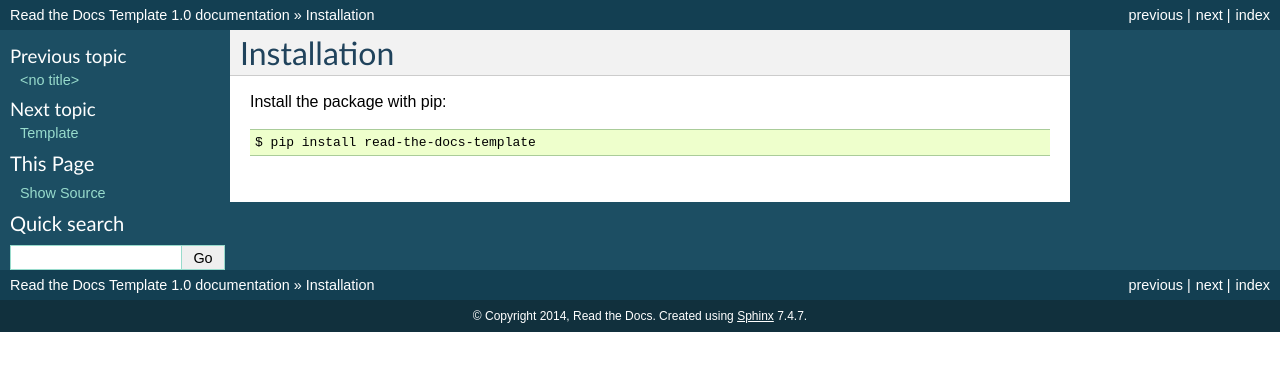
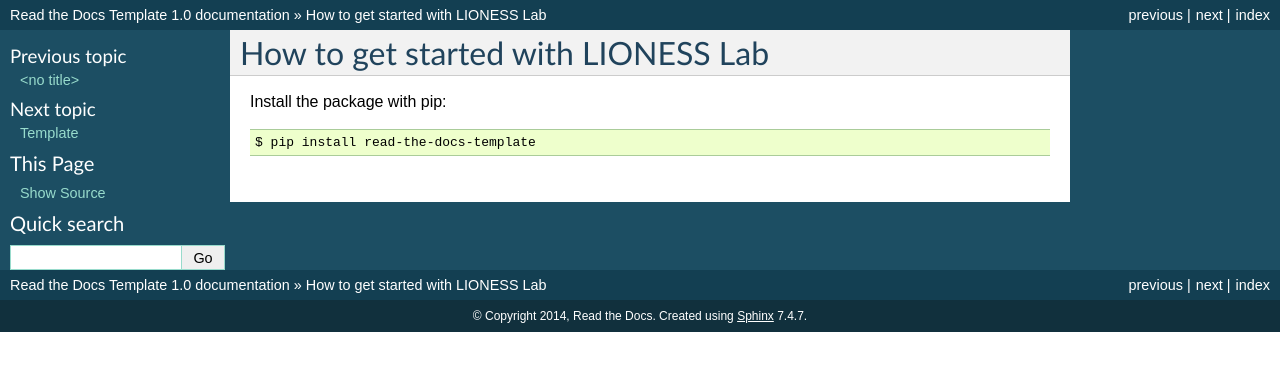
Before and after one commit to marcusgia2505/LIONESS_doc, a Sphinx documentation site: the page built from docs/installation.rst, in a window 1280 px wide. Shown: the top 371 px of the page. Built offline with Sphinx 7.4.7, drawn with Linux system fonts in a browser that asks for light colours.

Commit message:
Update installation.rst

```diff
--- a/docs/installation.rst
+++ b/docs/installation.rst
@@ -1,5 +1,5 @@
 ============
-Installation
+How to get started with LIONESS Lab
 ============
 
 Install the package with pip::
```
